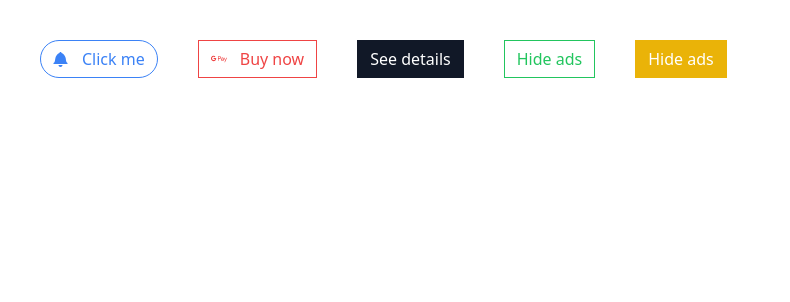
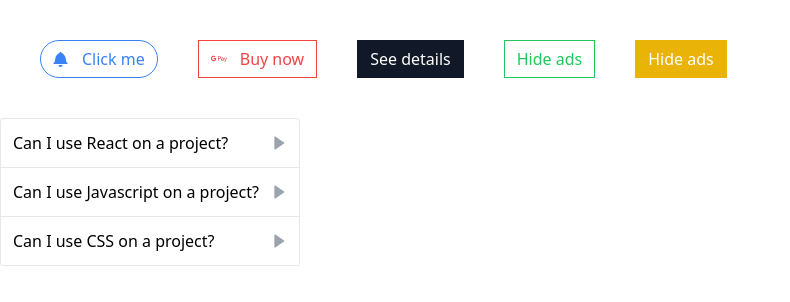
Before and after one commit to AmineBENCHOUCHE/ReactComponents, a React (Create React App) app: page / in a window 1280 px wide. Shown: the top 302 px of the page, without its empty margins (0-790 px from the left). Built offline with nearby package versions, Linux system fonts and the light colour scheme.

Commit message:
Add ButtonPage, Accordion

```diff
--- a/src/App.js
+++ b/src/App.js
@@ -1,36 +1,29 @@
-import Button from "./Button";
-import { GoBell } from "react-icons/go";
-import { FaGooglePay } from "react-icons/fa";
+import Accordion from "./components/Accordion";
+import ButtonPage from "./pages/ButtonPage";
 function App() {
-  const handleMouseEnter = () => {
-    console.log("Mouse Enter");
-  };
-
+  const items = [
+    {
+      id: "fgdfg",
+      label: "Can I use React on a project?",
+      content:
+        "You can use react on any project, You can use react on any projectYou can use react on any project",
+    },
+    {
+      id: "fgdfgdg",
+      label: "Can I use Javascript on a project?",
+      content:
+        "You can use react on any project, You can use react on any project",
+    },
+    {
+      id: "mapezn",
+      label: "Can I use CSS on a project?",
+      content: "You can use react on any project",
+    },
+  ];
   return (
-    <div className="m-10 flex gap-10">
-      <div className="">
-        <Button primary outlined rounded>
-          <GoBell />
-          Click me
-        </Button>
-      </div>
-      <div>
-        <Button danger outlined onClick={handleMouseEnter}>
-          <FaGooglePay />
-          Buy now
-        </Button>
-      </div>
-      <div>
-        <Button secondary>See details</Button>
-      </div>
-      <div>
-        <Button success outlined>
-          Hide ads
-        </Button>
-      </div>
-      <div>
-        <Button warning>Hide ads</Button>
-      </div>
+    <div>
+      <ButtonPage />
+      <Accordion items={items} />
     </div>
   );
 }
--- /dev/null
+++ b/src/components/Accordion.js
@@ -0,0 +1,50 @@
+import { useState } from "react";
+import { BiSolidRightArrow } from "react-icons/bi";
+
+const Accordion = ({ items }) => {
+  const [expandedIndex, setExpandedIndex] = useState(-1);
+
+  //when more than one line of code to increase visibility the evant handler is declared with a function
+  // we put it ouside because of the map fucntion
+  const handleClick = (nextIndex) => {
+    if (expandedIndex === nextIndex) {
+      setExpandedIndex(-1);
+    } else {
+      setExpandedIndex(nextIndex);
+    }
+  };
+  const renderedItems = items.map((item, index) => {
+    const isExpanded = index === expandedIndex;
+    const icon = (
+      <span>
+        {isExpanded ? (
+          <BiSolidRightArrow className="rotate-90 text-gray-900" />
+        ) : (
+          <BiSolidRightArrow className=" text-gray-400" />
+        )}
+      </span>
+    );
+    return (
+      <div key={item.id}>
+        <div
+          // on line event handler
+          //onClick={() => setExpandedIndex(index)}
+          // multiple line
+          onClick={() => handleClick(index)}
+          className="p-3 cursor-pointer border-b flex items-center justify-between"
+        >
+          {item.label} {icon}
+        </div>
+        {isExpanded && (
+          <div className="border-b p-5  bg-gray-200">{item.content}</div>
+        )}
+      </div>
+    );
+  });
+  return (
+    <div className="border-x border-t rounded max-w-[300px]">
+      {renderedItems}
+    </div>
+  );
+};
+export default Accordion;
--- /dev/null
+++ b/src/pages/ButtonPage.js
@@ -0,0 +1,38 @@
+import Button from "../components/Button";
+import { GoBell } from "react-icons/go";
+import { FaGooglePay } from "react-icons/fa";
+function ButtonPage() {
+  const handleMouseEnter = () => {
+    console.log("Mouse Enter");
+  };
+
+  return (
+    <div className="m-10 flex gap-10">
+      <div className="">
+        <Button primary outlined rounded>
+          <GoBell />
+          Click me
+        </Button>
+      </div>
+      <div>
+        <Button danger outlined onClick={handleMouseEnter}>
+          <FaGooglePay />
+          Buy now
+        </Button>
+      </div>
+      <div>
+        <Button secondary>See details</Button>
+      </div>
+      <div>
+        <Button success outlined>
+          Hide ads
+        </Button>
+      </div>
+      <div>
+        <Button warning>Hide ads</Button>
+      </div>
+    </div>
+  );
+}
+
+export default ButtonPage;
```
Also changed, not shown: src/components/Button.jsx (renamed from src/Button.jsx).
